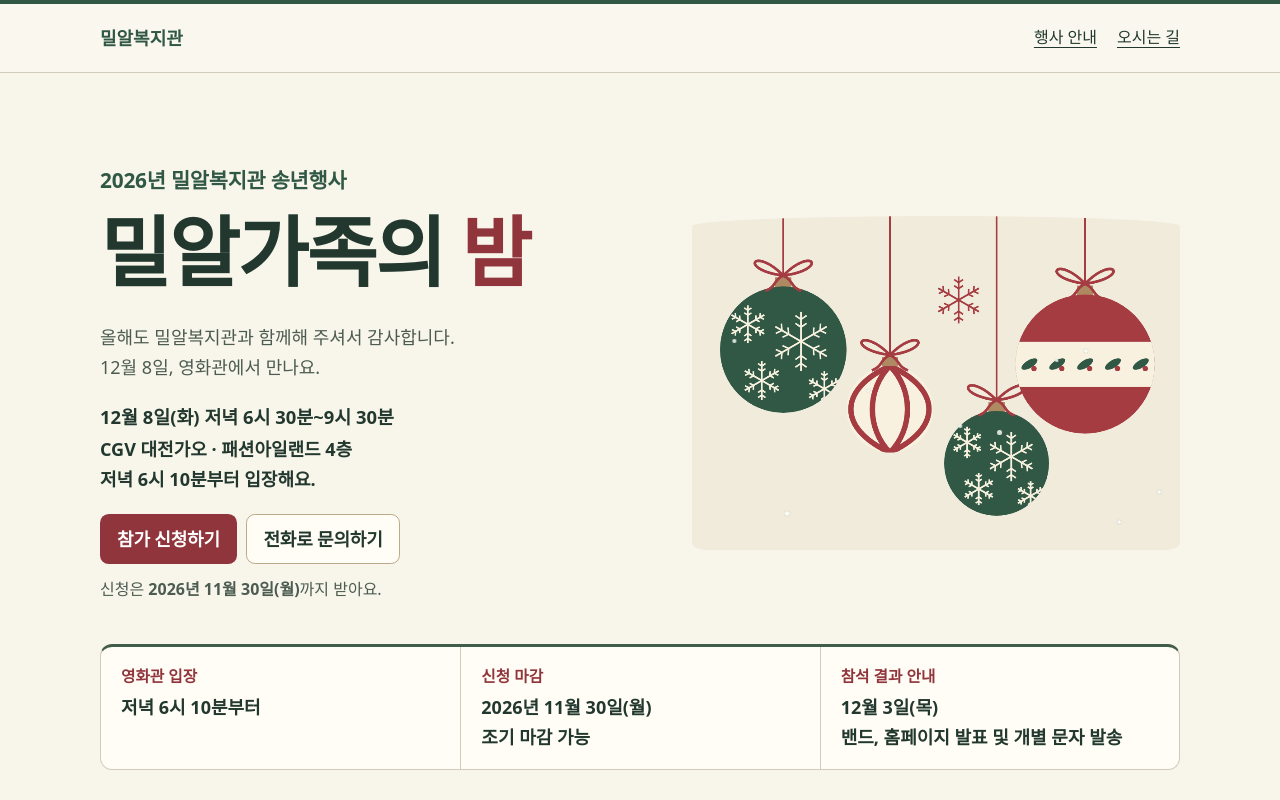
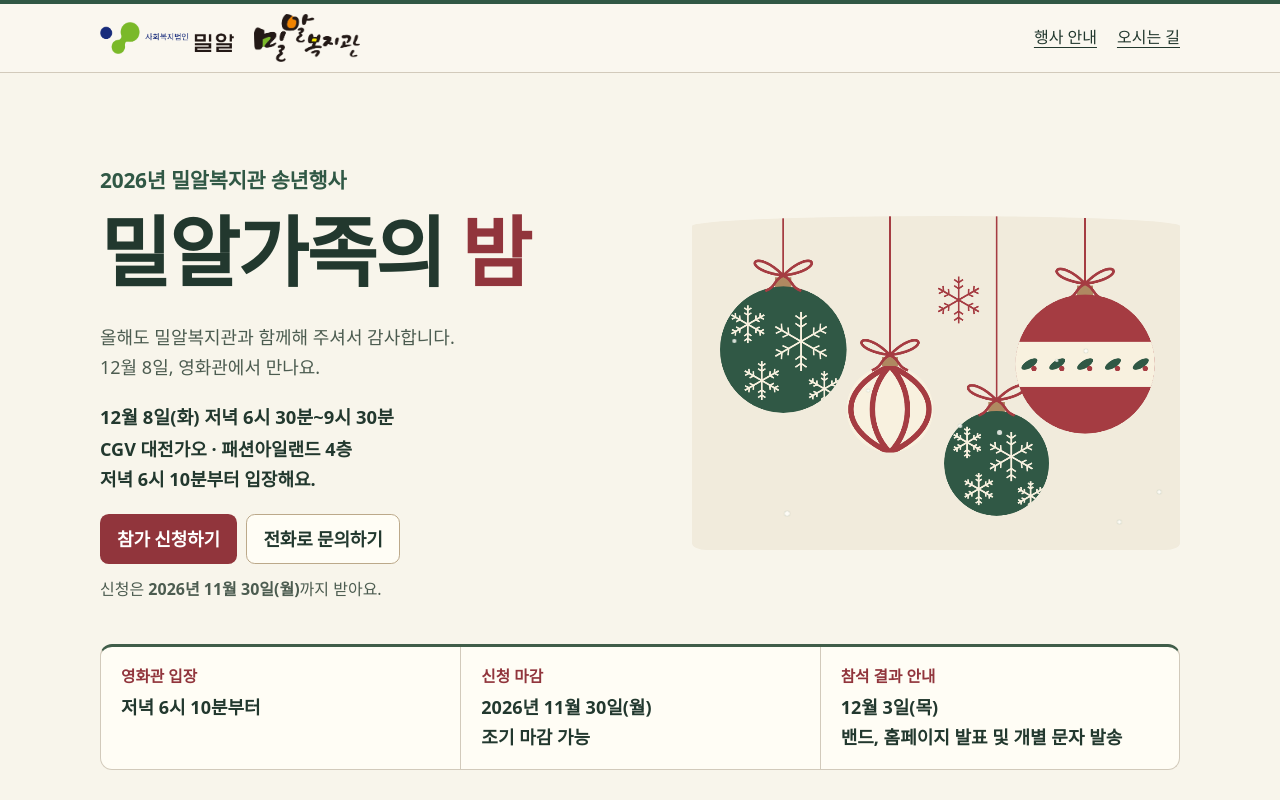
Before and after one commit to pyk-prog/milal-family-night, a plain HTML site: page index.html in a window 1280 px wide. Shown: the top 800 px of the page. Drawn offline with Linux system fonts and the light colour scheme.

Commit message:
Add files via upload

```diff
--- a/index.html
+++ b/index.html
@@ -14,7 +14,7 @@
 <body>
 <a class="skip" href="#main">본문으로 건너뛰기</a>
 <header><div class="wrap top">
-<a class="brand" href="#main">밀알복지관</a>
+<a class="brand header-logos" href="#main"><img src="./milal-foundation.png" alt="사회복지법인 밀알"><img src="./milal-center.png" alt="밀알복지관"></a>
 <nav aria-label="행사 메뉴"><a href="#event">행사 안내</a><a href="#media" id="media-link" hidden>올해, 밀알에서</a><a href="#visit">오시는 길</a></nav>
 </div></header>
 <main id="main">
--- a/style.css
+++ b/style.css
@@ -185,3 +185,8 @@ header { background:#faf7ef; border-top:4px solid #305845; }
 @media (max-width: 420px) {
   .when time { display: block; }
 }
+
+.header-logos { display:inline-flex; align-items:center; gap:clamp(.65rem, 2vw, 1.25rem); max-width:100%; min-height:48px; }
+.header-logos img { display:block; height:auto; object-fit:contain; }
+.header-logos img:first-child { width:clamp(94px, 22vw, 134px); }
+.header-logos img:last-child { width:clamp(82px, 18vw, 106px); }
```
Also changed, not shown: milal-center.png (added), milal-foundation.png (added).
